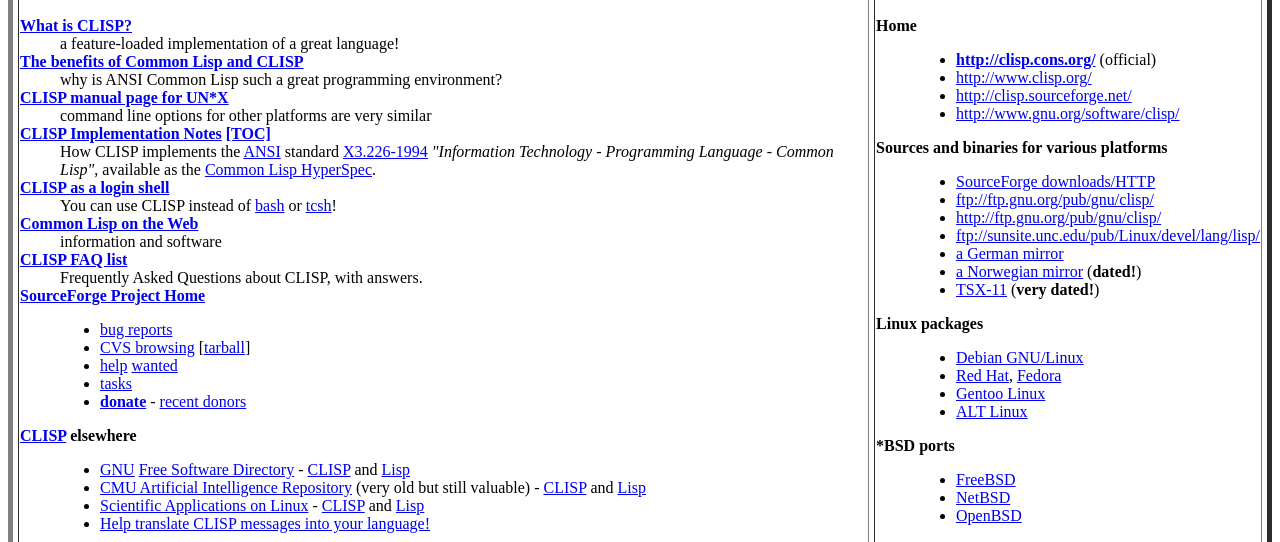
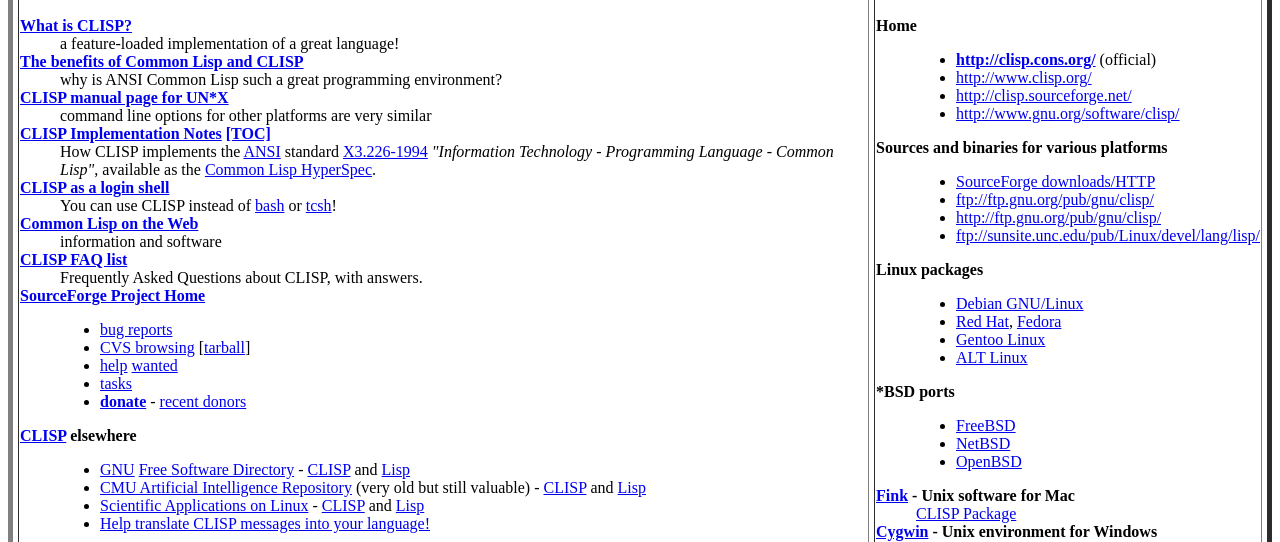
Before and after one commit to gnu-mirror-unofficial/clisp, a PHP site: page / in a window 1280 px wide. Shown: the part 295-837 px from the top of the page. Run offline with PHP 8.4, Linux system fonts and the light colour scheme.

Commit message:
removed dated mirrors

```diff
--- a/index.php
+++ b/index.php
@@ -66,7 +66,7 @@
   <dd><ul>
    <!-- li><a href="http://sourceforge.net/mail/?group_id=1355"
         >mailing lists</a></li -->
-   <li><a href="http://sourceforge.net/tracker/?group_id=1355&atid=101355"
+   <li><a href="http://sourceforge.net/tracker/?group_id=1355&amp;atid=101355"
           >bug reports</a></li>
    <li><a href="http://cvs.sourceforge.net/viewcvs.py/clisp/"
           >CVS browsing</a>
@@ -152,14 +152,7 @@
                 >http://ftp.gnu.org/pub/gnu/clisp/</a></li>
     <li><a href="ftp://sunsite.unc.edu/pub/Linux/devel/lang/lisp/"
                 >ftp://sunsite.unc.edu/pub/Linux/devel/lang/lisp/</a></li>
-    <li><a
-     href="ftp://ftp.tu-darmstadt.de/pub/programming/languages/lisp/clisp/"
-          >a German mirror</a></li>
-    <li><a href="ftp://ftp.ntnu.no/pub/languages/common_lisp/clisp/"
-           >a Norwegian mirror</a> (<strong>dated!</strong>)</li>
-    <li><a href="ftp://tsx-11.mit.edu/pub/linux/packages/lisp/"
-           >TSX-11</a> (<strong>very dated!</strong>)</li>
-   </ul></dd>
+  </ul></dd>
  <dt><strong>Linux packages</strong></dt>
   <dd><ul>
     <li><a href="http://packages.debian.org/unstable/interpreters/clisp.html"
```
